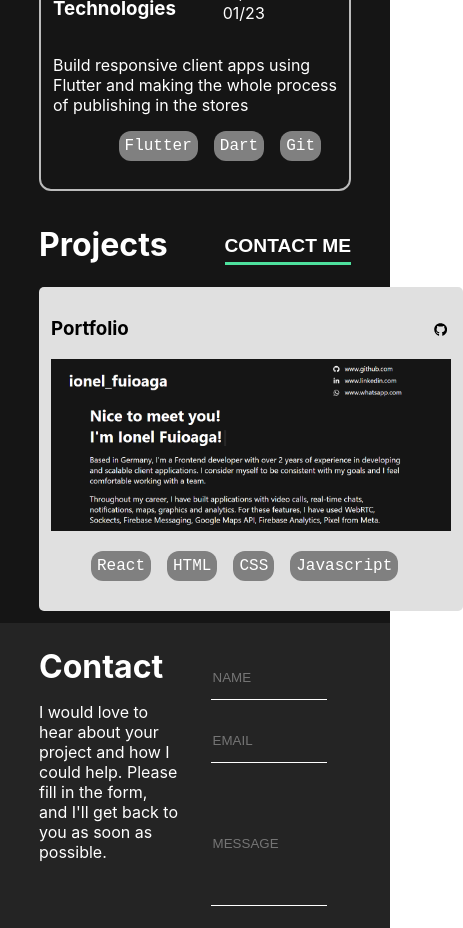
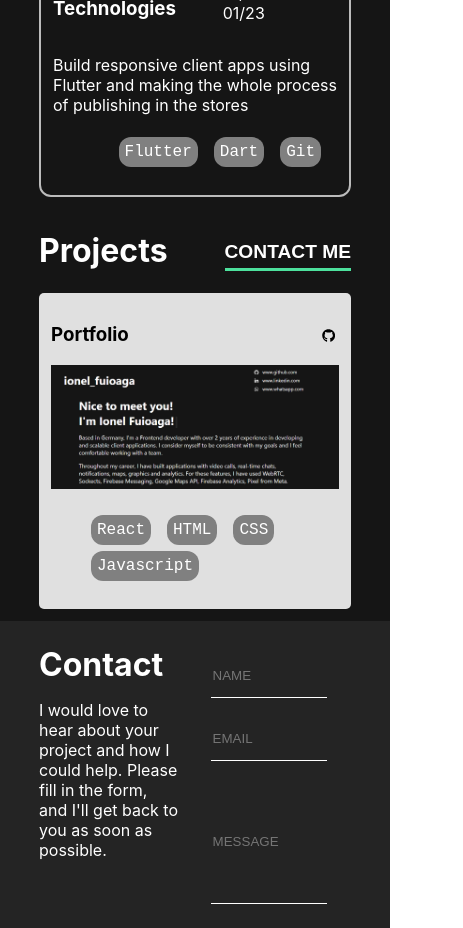
Before and after one commit to IonelRST/portfolio, a React (Create React App) app: page / in a window 390 px wide. Shown: the part 1240-2168 px from the top of the page, 463 px wide, since content can reach past the window. Built offline with nearby package versions, Linux system fonts and the light colour scheme.

Commit message:
responsive changes

```diff
--- a/src/components/projects/projects.css
+++ b/src/components/projects/projects.css
@@ -21,14 +21,14 @@
 .project-container {
     background-color: #e0e0e0;
     border-radius: 5px;
-    width: 400px;
-    height: 300px;
+    max-width: 400px;
+    max-height: 300px;
     padding: 12px;
     margin: 12px auto;
 }
 
-img.project-image {
-    max-width: 400px;
+.project-image {
+    max-width: 100%;
     object-fit: fill;
 }
 
@@ -71,6 +71,7 @@ img.project-image {
 }
 
 .technology-label {
+    margin-top: 6px;
     margin-right: 1rem;
     padding: 6px;
     background-color: grey;
```
